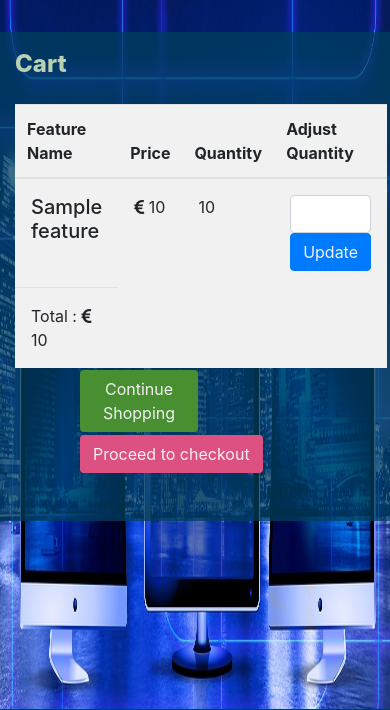
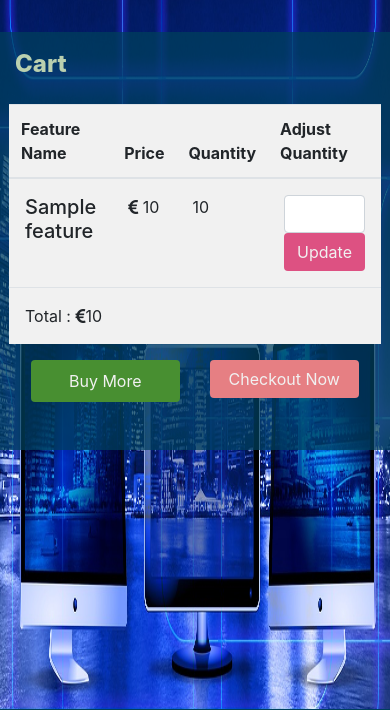
Before and after one commit to LibbyH52/Unicorn-Attractor, a Django app: template cart/templates/cart/cart.html in a window 390 px wide. Shown: the part 62-772 px from the top of the page. Run offline with Django 3.2, Linux system fonts and the light colour scheme; the template is opened without the code that fills it: most values are stand-ins (such as "Sample title", 1, 10 or a date in 2020); some libraries are stand-ins or nearby versions; some web fonts are replaced.

Commit message:
New styles added and re- formating after responsive testing

```diff
--- a/cart/templates/cart/cart.html
+++ b/cart/templates/cart/cart.html
@@ -10,7 +10,7 @@
     </div>
     {% if cart_items %}
         <div class="row">
-            <div class="col-12 col-md-12 offset-lg-2 col-lg-8">
+            <div class="col-12 col-md-12 offset-lg-2 col-lg-8 cart-col table-responsive">
                 <table class="table">
                     <thead>
                         <tr>
@@ -32,18 +32,18 @@
                             {{item.quantity}}
                         </td>
                         <td>
-                            <form class="form-inline" method="POST" action="{% url 'adjust_cart' item.id %}">
+                            <form class="form-inline cart-form" method="POST" action="{% url 'adjust_cart' item.id %}">
                                 {% csrf_token %}
                                 <div class="input-group">
                                     <input name="quantity" type="number" min="0" max="10" class="form-control" required>
                                 </div>
-                                <button type="submit" class="btn btn-primary">Update</button>
+                                <button type="submit" class="btn btn-add">Update</button>
                             </form>
                         </td>
                     </tr>
                 {% endfor %}
                     <tr>
-                        <td>
+                        <td colspan="12">
                             Total :
                             <i class="fas fa-euro-sign"></i>{{total}}
                         </td>
@@ -52,11 +52,11 @@
             </div>
         </div>
         <div class="row">
-            <div class="col-sm-8 offset-2 offset-md-0 col-md-6 offset-lg-2 col-lg-4">
-                <a class="btn btn-cancel" href="{% url 'get_features' %}" role="button">Continue Shopping</a>
+            <div class="col-6 col-md-3 offset-lg-2 col-lg-2">
+                <a class="btn btn-cart" onclick="history.go(-1)">Buy More</a>
             </div>
-            <div class="col-sm-8 offset-2 offset-md-0 col-md-6 col-lg-4">
-                <a class="btn btn-add" href="{% url 'checkout' %}" role="button">Proceed to checkout</a>
+            <div class="col-6 col-md-3 col-lg-2">
+                <a class="btn btn-checkout" href="{% url 'checkout' %}" role="button">Checkout Now</a>
             </div>
         </div>
     {% else %}
--- a/static/css/style.css
+++ b/static/css/style.css
@@ -135,25 +135,17 @@ h3{
 }
 
 .btn-cart{
-    background-color: #003f5c;
-    border: 2px solid #f1f1f1;
-    margin-bottom: 1rem;
-    width: 80%;
-}
-
-.btn-vote{
-    background-color: #e67f83;
-    float: right;
-    margin-bottom: 2rem;
-}
-
-/***********From CSS Inspector*/
-a:not([href]):not([tabindex]){
-    color: #f1f1f1;
+    background-color: #488f31;
+    margin-top: 1rem;
+    margin-left: 1rem;
+    padding: .5rem 2rem;
+    width: 90%;
 }
 
 .btn-checkout{
-    margin: 0 5%;
+    background-color: #e67f83;
+    margin-right: 1rem;
+    margin-top: 1rem;
     width: 90%;
 }
 
@@ -169,6 +161,17 @@ a:not([href]):not([tabindex]){
 .btn-register{
     background-color: #d45087;
     margin-bottom: 1rem;
+}
+
+.btn-vote{
+    background-color: #e67f83;
+    float: right;
+    margin-bottom: 2rem;
+}
+
+/*******Selector from CSS Inspector*/
+a:not([href]):not([tabindex]){
+    color: #f1f1f1;
 }
 
 /*********************Card Styles*/
@@ -523,6 +526,11 @@ a:hover{
     width: 100%;
 }
 
+.cart-col{
+    margin: 0;
+    padding: 0;
+}
+
 /**********************Table Styles*/
 
 .table{
@@ -561,7 +569,10 @@ a:hover{
     .btn-add{
         float: right;
         margin-top: 1rem;
-        width: 100%;
+    }
+
+    .btn-cart{
+        margin-left: .2rem;
     }
 
     .empty-cart{
@@ -575,6 +586,19 @@ a:hover{
 
     .pagination{
         margin: 2% 25%;
+    }
+
+    .cart-col{
+        margin: auto;
+        padding: auto;
+    }
+
+    .input-group{
+        max-width: 70%;
+    }
+
+    .cart-form .btn-add{
+        margin: 0;
     }
 }
 
```
